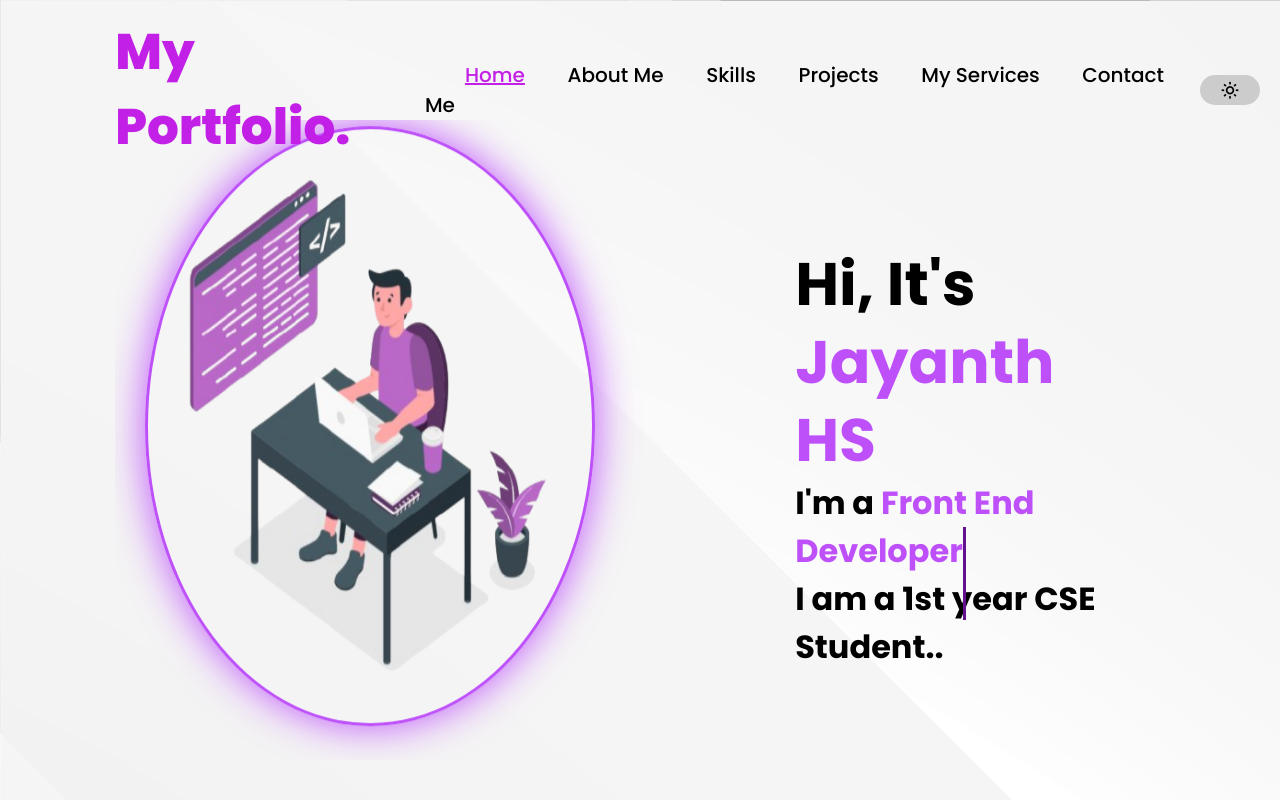
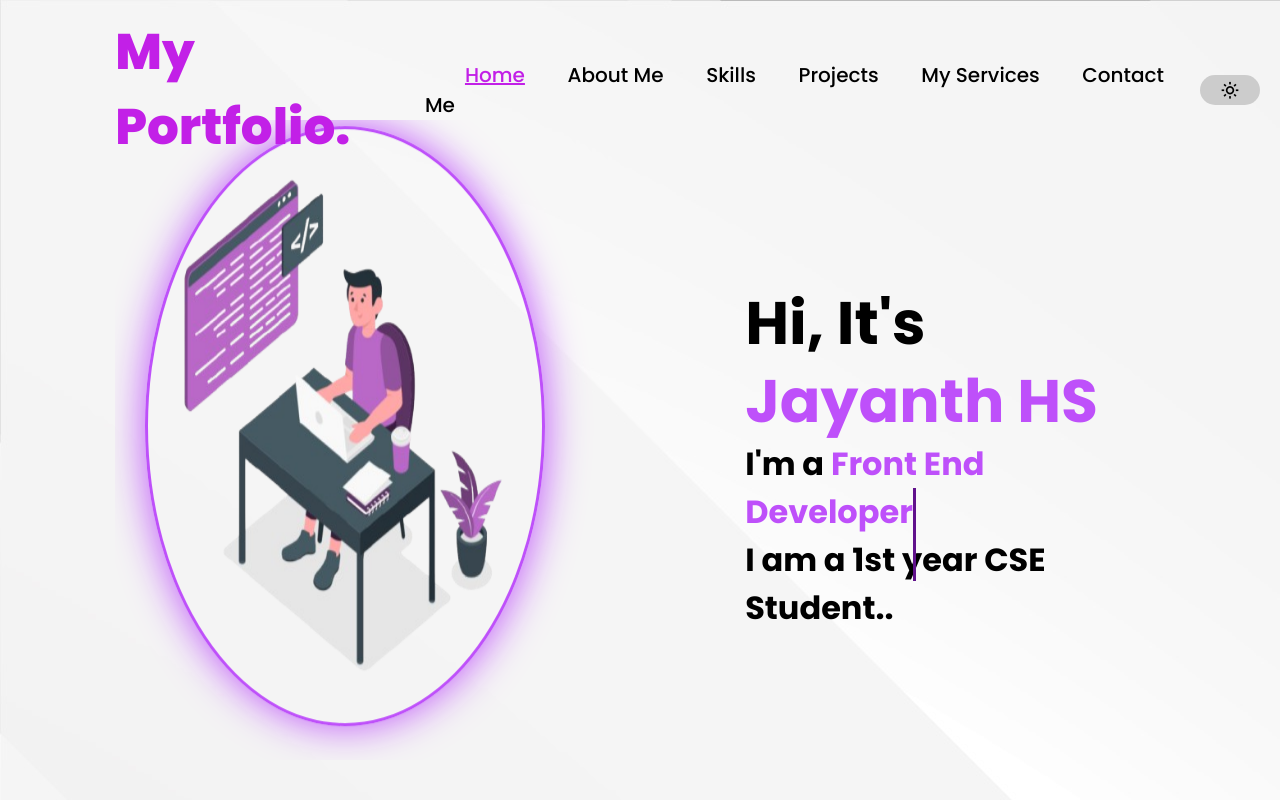
Before and after one commit to Jayanth8004/new-portfolio, a plain HTML site: page index.html in a window 1280 px wide. Shown: the top 800 px of the page. Drawn offline with nearby package versions, Linux system fonts and the light colour scheme.

Commit message:
Add files via upload

```diff
--- a/style.css
+++ b/style.css
@@ -64,7 +64,7 @@ section {
   animation: jump 1.5s infinite alternate;
   border: 3px solid #be50fa;
   height: 60rem;
-  width: 45rem;
+  width: 40rem;
   /* margin-left: 3rem; */
 
 }
@@ -88,7 +88,7 @@ section {
 
 .inside-box img {
   position: relative;
-  width: 46rem;
+  width: 41rem;
   border-radius: 50%;
   height: 60rem;
   cursor: pointer;
```
